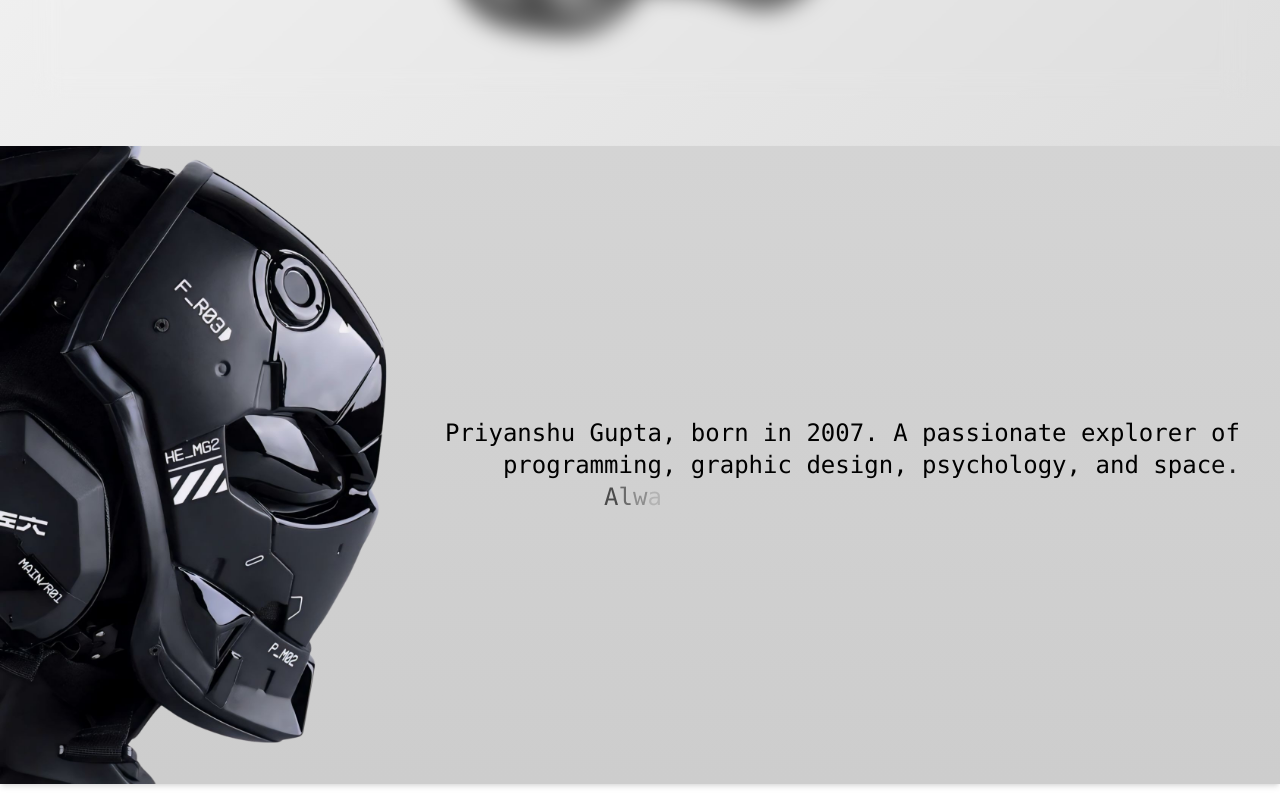
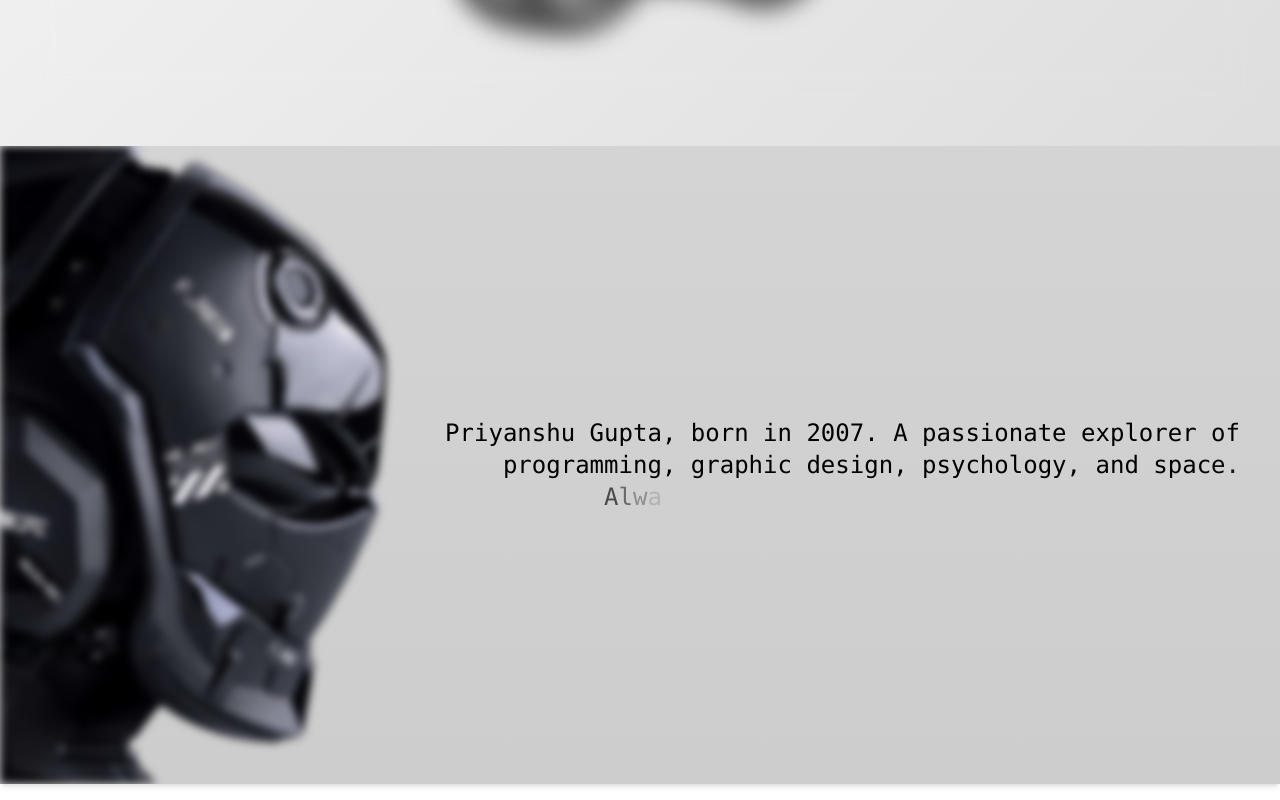
Before and after one commit to Priyansxu/Website, a Next.js app: page / in a window 1280 px wide. Shown: the part 413-1213 px from the top of the page. Built offline with nearby package versions, Linux system fonts and the light colour scheme.

Commit message:
Update index.js

```diff
--- a/pages/index.js
+++ b/pages/index.js
@@ -122,7 +122,7 @@ export default function Page() {
               <Image
                 src={Helmet}
                 alt="Helmet"
-                className="object-contain object-cover h-full w-full blur-xs"
+                className="object-contain object-cover h-full w-full blur-sm md:blur-xs"
               />
             </motion.div>
             <div className="flex-grow pr-6 text-black text-xs md:text-2xl flex items-center justify-center text-right">
```
